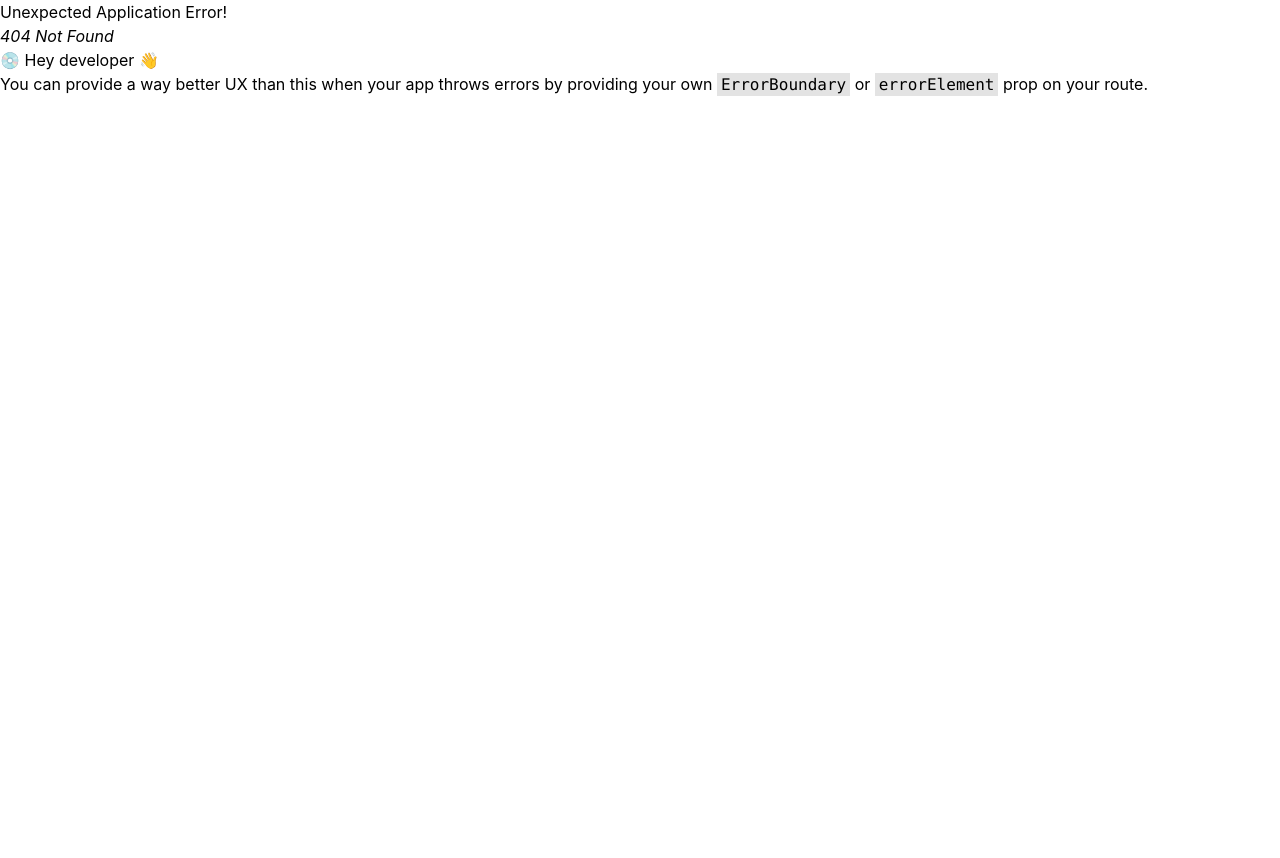
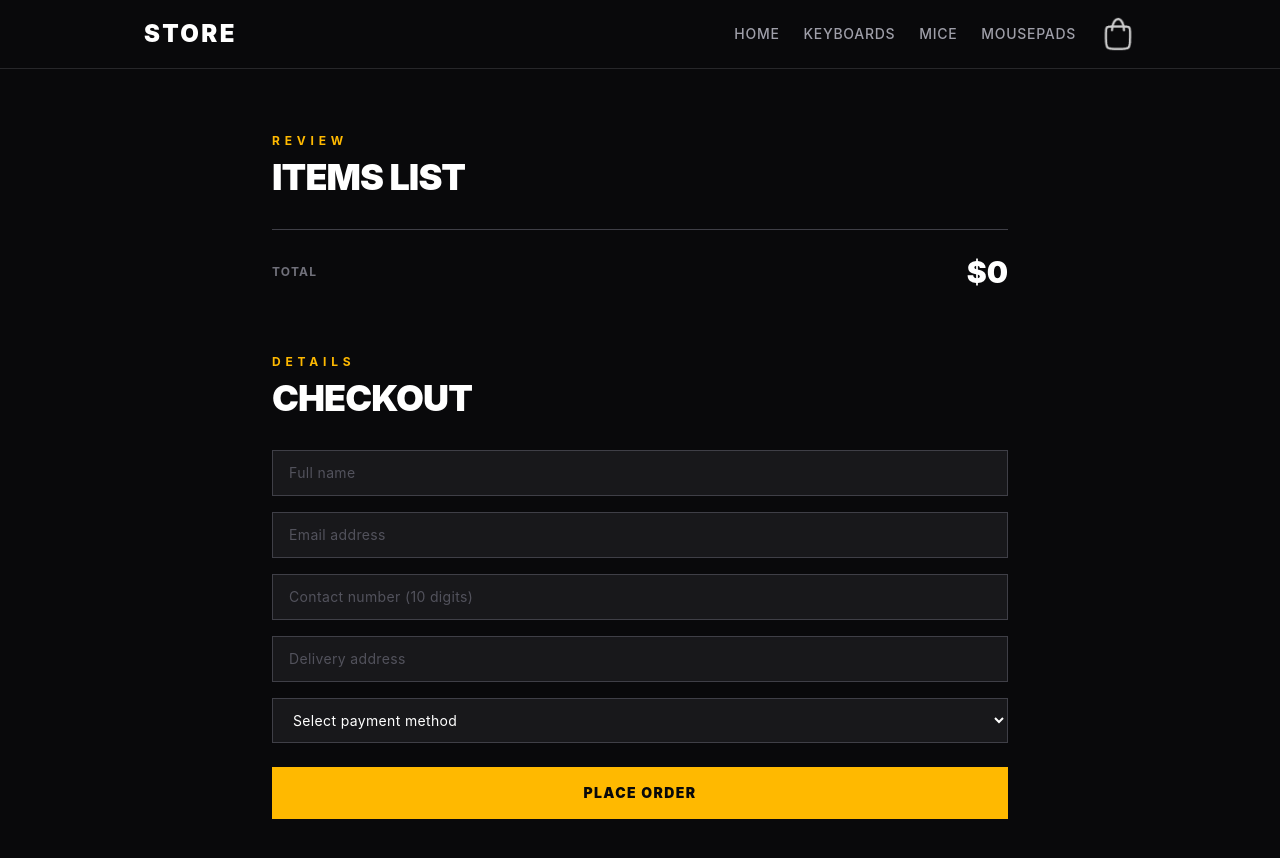
Before and after one commit to VinitChaudhari85/e-commerce-practice, a React (Vite) app: page /checkout in a window 1280 px wide. Before the commit this address had no page. Shown: the top 858 px of the page. Before the commit the page ends 800 px from the top, so only its background shows below. Built offline with nearby package versions, Linux system fonts and the light colour scheme.

Commit message:
Further progress
Added checkout page and functionality

```diff
--- a/src/App.jsx
+++ b/src/App.jsx
@@ -4,6 +4,7 @@ import HomePage from "./pages/HomePage"
 import Cart from "./pages/Cart"
 import Products from "./pages/Products"
 import ProductDetails from "./pages/ProductDetails"
+import Checkout from "./pages/Checkout"
 const router = createBrowserRouter([
   { path: "/",
     element: <Root/> ,
@@ -11,7 +12,8 @@ const router = createBrowserRouter([
       { path: '/', element: <HomePage/> },
       { path: '/products', element: <Products/> },
       { path: '/cart', element: <Cart/> },
-      { path: '/product/:id', element: <ProductDetails/> }
+      { path: '/product/:id', element: <ProductDetails/> },
+      { path: '/checkout', element: <Checkout/>}
     ]
   }
 ])
--- a/src/pages/Cart.jsx
+++ b/src/pages/Cart.jsx
@@ -27,9 +27,9 @@ export default function Cart() {
             <p className="text-zinc-500 text-xs font-bold tracking-widest uppercase">Total</p>
             <p className="text-4xl font-black text-white">${totalAmount}</p>
           </div>
-          {/* <Link to="/checkout" className="bg-amber-400 hover:bg-amber-300 text-zinc-950 font-black text-sm tracking-widest uppercase px-12 py-4 transition-colors duration-200">
+          <Link to="/checkout" className="bg-amber-400 hover:bg-amber-300 text-zinc-950 font-black text-sm tracking-widest uppercase px-12 py-4 transition-colors duration-200">
             Checkout →
-          </Link> */}
+          </Link>
         </div>
       </div>
     )
--- a/src/pages/Checkout.jsx
+++ b/src/pages/Checkout.jsx
@@ -1,32 +1,193 @@
+import { useSelector, useDispatch } from "react-redux";
+import { useState } from "react";
+import ItemCard from "./ItemCard";
+import { clearCart } from "../store/cartSlice";
+
 export default function Checkout() {
+  const { items, totalAmount } = useSelector((state) => state.cart);
+  const dispatch = useDispatch();
 
-    const data = {
-        name: "",
-        email:"",
-        contact:"",
-        address:"",
-        payment:"",
+  const [formData, setFormData] = useState({
+    name: "",
+    email: "",
+    contact: "",
+    address: "",
+    payment: "",
+  });
 
+  const [errors, setErrors] = useState({});
+  const [showModal, setShowModal] = useState(false);
+
+  function handleChange(e) {
+    setFormData({ ...formData, [e.target.name]: e.target.value });
+  }
+
+  function handleSubmit(e) {
+    e.preventDefault();
+
+    // VALIDATE FIELDS
+    const newErrors = {};
+
+    if (/\d/.test(formData.name))
+      newErrors.name = "Name cannot contain numbers.";
+    if (!/^[^\s@]+@[^\s@]+\.[^\s@]+$/.test(formData.email))
+      newErrors.email = "Enter a valid email address.";
+    if (!/^\d{10}$/.test(formData.contact))
+      newErrors.contact = "Contact must be exactly 10 digits.";
+    if (formData.address.trim().length < 10)
+      newErrors.address = "Address must be at least 10 characters.";
+    if (!formData.payment)
+      newErrors.payment = "Please select a payment method.";
+
+    // IF ERRORS EXIST, SHOW THEM AND STOP
+    if (Object.keys(newErrors).length > 0) {
+      setErrors(newErrors);
+      return;
     }
 
-    return(
-        <form action="">
+    // ALL GOOD — CLEAR ERRORS, CLEAR CART, SHOW MODAL
+    setErrors({});
+    dispatch(clearCart());
+    setShowModal(true);
+  }
 
-            <input type="text" name="name" placeholder="Enter your name" required/>
+  return (
+    <div className="text-white px-36 py-16 max-w-5xl mx-auto">
+      {/* ORDER PLACED MODAL */}
+      {showModal && (
+        <div className="fixed inset-0 bg-black/70 flex items-center justify-center z-50">
+          <div className="bg-zinc-900 border border-zinc-700 p-16 text-center flex flex-col gap-4 max-w-md w-full">
+            <p className="text-amber-400 text-xs font-bold tracking-[0.4em] uppercase">
+              Success
+            </p>
+            <h2 className="text-4xl font-black text-white uppercase">
+              Order Placed!
+            </h2>
+            <p className="text-zinc-400 text-sm leading-relaxed">
+              Thanks for your order. We'll be in touch soon.
+            </p>
+            <button
+              onClick={() => setShowModal(false)}
+              className="bg-amber-400 hover:bg-amber-300 text-zinc-950 font-black text-sm tracking-widest uppercase py-3 mt-4 transition-colors duration-200"
+            >
+              Close
+            </button>
+          </div>
+        </div>
+      )}
 
-            <input type="email" name="email"/>
+      {/*First we have to show the products, their quantities and prices, and then final amount while checking out*/}
+      <div className="mb-16">
+        <p className="text-amber-400 text-xs font-bold tracking-[0.4em] uppercase mb-2">
+          Review
+        </p>
+        <h1 className="text-4xl font-black tracking-tight uppercase mb-8">
+          Items List
+        </h1>
+        <div className="mb-6">
+          {items.map((item) => (
+            <ItemCard key={item.id} item={item} />
+          ))}
+        </div>
+        <div className="border-t border-zinc-700 pt-6 flex justify-between items-center">
+          <p className="text-zinc-500 text-xs font-bold tracking-widest uppercase">
+            Total
+          </p>
+          <p className="text-3xl font-black">${totalAmount}</p>
+        </div>
+      </div>
 
-            <input type="number" name="contact" placeholder="Your contact" required/>
+      {/* Then we will show the checkout form to the user here */}
+      <div>
+        <p className="text-amber-400 text-xs font-bold tracking-[0.4em] uppercase mb-2">
+          Details
+        </p>
+        <h2 className="text-4xl font-black tracking-tight uppercase mb-8">
+          Checkout
+        </h2>
+        <form onSubmit={handleSubmit} className="flex flex-col gap-4">
+          <div>
+            <input
+              type="text"
+              name="name"
+              placeholder="Full name"
+              value={formData.name}
+              onChange={handleChange}
+              className="bg-zinc-900 border border-zinc-700 focus:border-amber-400 outline-none text-white px-4 py-3 text-sm tracking-wide placeholder:text-zinc-600 w-full"
+            />
+            {errors.name && (
+              <p className="text-red-400 text-xs mt-1">{errors.name}</p>
+            )}
+          </div>
 
-            <input type="text" name="address" placeholder="Provide address" required/>
+          <div>
+            <input
+              type="email"
+              name="email"
+              placeholder="Email address"
+              value={formData.email}
+              onChange={handleChange}
+              className="bg-zinc-900 border border-zinc-700 focus:border-amber-400 outline-none text-white px-4 py-3 text-sm tracking-wide placeholder:text-zinc-600 w-full"
+            />
+            {errors.email && (
+              <p className="text-red-400 text-xs mt-1">{errors.email}</p>
+            )}
+          </div>
 
-            <select name="payment" required>
-                <option value="select" selected>Select method</option>
-                <option value="upi">UPI</option>
-                <option value="debit-card">Debit card</option>
-                <option value="credit-card">Credit card</option>
+          <div>
+            <input
+              type="text"
+              name="contact"
+              placeholder="Contact number (10 digits)"
+              value={formData.contact}
+              onChange={handleChange}
+              className="bg-zinc-900 border border-zinc-700 focus:border-amber-400 outline-none text-white px-4 py-3 text-sm tracking-wide placeholder:text-zinc-600 w-full"
+            />
+            {errors.contact && (
+              <p className="text-red-400 text-xs mt-1">{errors.contact}</p>
+            )}
+          </div>
+
+          <div>
+            <input
+              type="text"
+              name="address"
+              placeholder="Delivery address"
+              value={formData.address}
+              onChange={handleChange}
+              className="bg-zinc-900 border border-zinc-700 focus:border-amber-400 outline-none text-white px-4 py-3 text-sm tracking-wide placeholder:text-zinc-600 w-full"
+            />
+            {errors.address && (
+              <p className="text-red-400 text-xs mt-1">{errors.address}</p>
+            )}
+          </div>
+
+          <div>
+            <select
+              name="payment"
+              value={formData.payment}
+              onChange={handleChange}
+              className="bg-zinc-900 border border-zinc-700 focus:border-amber-400 outline-none text-white px-4 py-3 text-sm tracking-wide w-full"
+            >
+              <option value="">Select payment method</option>
+              <option value="upi">UPI</option>
+              <option value="debit-card">Debit Card</option>
+              <option value="credit-card">Credit Card</option>
+              <option value="cod">Cash on Delivery</option>
             </select>
+            {errors.payment && (
+              <p className="text-red-400 text-xs mt-1">{errors.payment}</p>
+            )}
+          </div>
 
+          <button
+            type="submit"
+            className="bg-amber-400 hover:bg-amber-300 text-zinc-950 font-black text-sm tracking-widest uppercase py-4 mt-2 transition-colors duration-200"
+          >
+            Place Order
+          </button>
         </form>
-    )
-};
+      </div>
+    </div>
+  );
+}
--- a/src/store/cartSlice.js
+++ b/src/store/cartSlice.js
@@ -37,9 +37,13 @@ const cartSlice = createSlice({
       state.totalAmount -= existingItem.price;
       state.totalAmount = parseFloat(state.totalAmount.toFixed(2));
     },
+    clearCart: (state) => {
+      state.items = [];
+      state.totalAmount = 0;
+    },
   },
 });
 
-export const { addItem, removeItem } = cartSlice.actions;
+export const { addItem, removeItem, clearCart } = cartSlice.actions;
 
 export default cartSlice.reducer;
```
